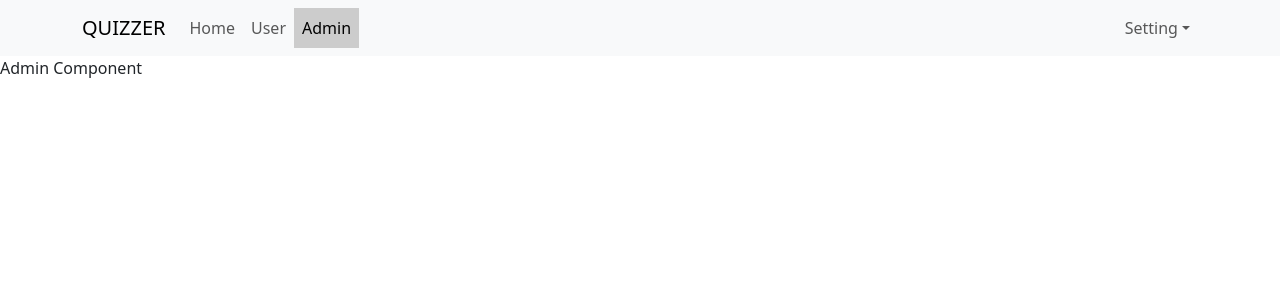
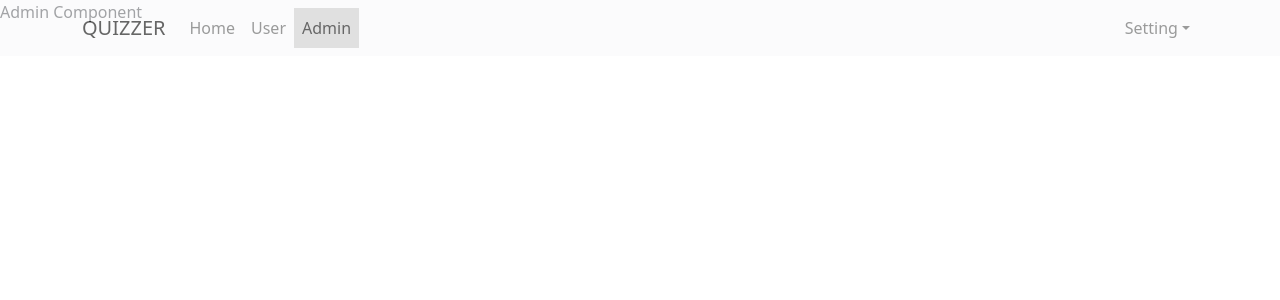
Before and after one commit to itsHungw/demo-Quizzer, a React (Create React App) app: page /admins in a window 1280 px wide. Shown: the top 300 px of the page. Built offline with nearby package versions, Linux system fonts and the light colour scheme.

Commit message:
video 51

```diff
--- a/src/App.js
+++ b/src/App.js
@@ -22,7 +22,7 @@ const App = () => {
           </div>
         </div>
 
-        <div className='app-container'>
+        <div className='app-content'>
           <Outlet />
         </div>
       </div>
--- a/src/App.scss
+++ b/src/App.scss
@@ -10,6 +10,10 @@ body {
 
 .app-container {
   .header-container {
+    z-index: 10;
+    position: fixed;
+    width: 100%;
+    opacity: 0.6;
 
     .navbar-nav .nav-link.active,
     .navbar-nav .nav-link.show {
@@ -17,3 +21,15 @@ body {
     }
   }
 }
+
+.app-container {
+  .app-content {
+    video {
+      width: 100%;
+    }
+  }
+}
+
+.app-container {
+  .header-container {}
+}
--- a/src/components/Header/Header.js
+++ b/src/components/Header/Header.js
@@ -25,11 +25,9 @@ const Header = () => {
 
                     <Nav>
                         <NavDropdown title="Setting" id="basic-nav-dropdown">
-                            <NavDropdown.Item href="#action/3.1">Login</NavDropdown.Item>
-                            <NavDropdown.Item href="#action/3.2">
-                                Log out
-                            </NavDropdown.Item>
-                            <NavDropdown.Item href="#action/3.3">Profile</NavDropdown.Item>
+                            <NavDropdown.Item >Login</NavDropdown.Item>
+                            <NavDropdown.Item >Log out</NavDropdown.Item>
+                            <NavDropdown.Item >Profile</NavDropdown.Item>
 
 
                         </NavDropdown>
--- a/src/components/Home/HomePage.js
+++ b/src/components/Home/HomePage.js
@@ -1,8 +1,10 @@
-
+import video from '../../assets/video-homepage.mp4'
 
 const HomePage = () => {
     return (
-        <div>Homepage component</div>
+        <video autoPlay muted loop>
+            <source src={video} type='video/mp4' />
+        </video>
     )
 }
 
```
Also changed, not shown: 1 other file (tests, documents, lock files or other folders).
